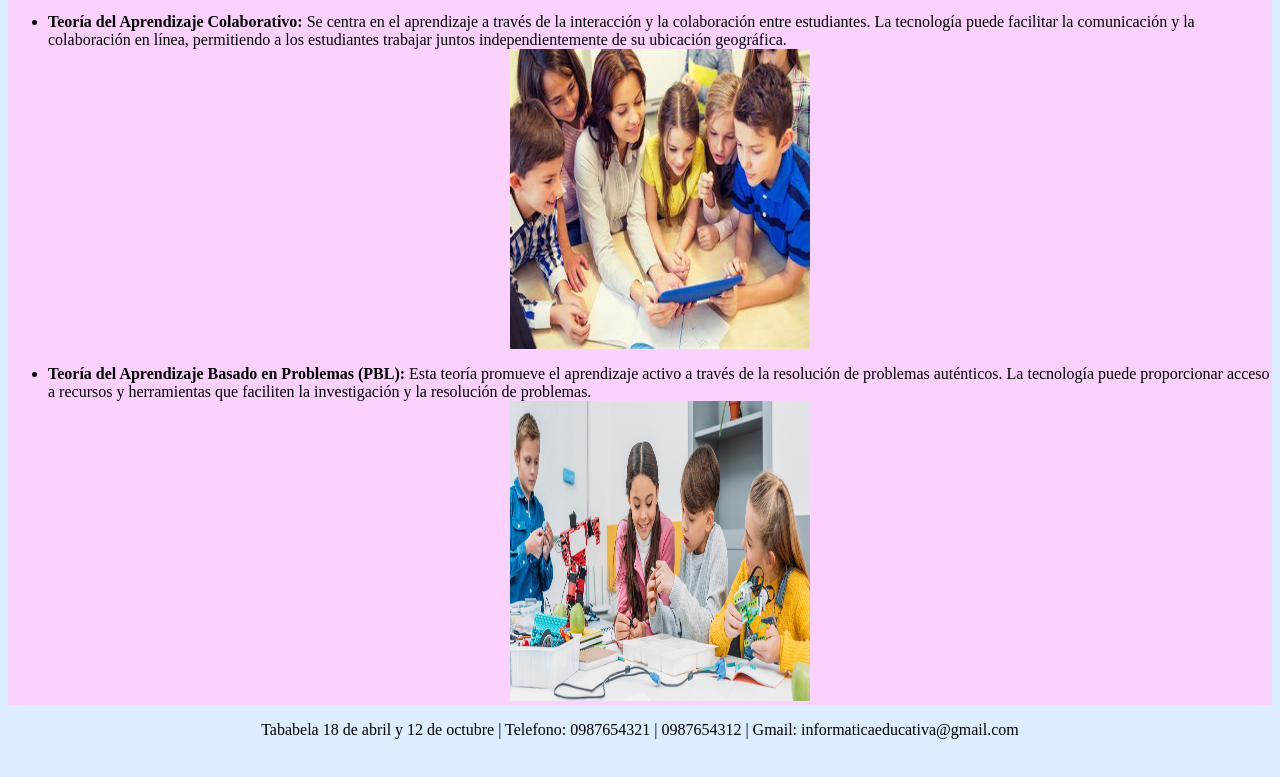
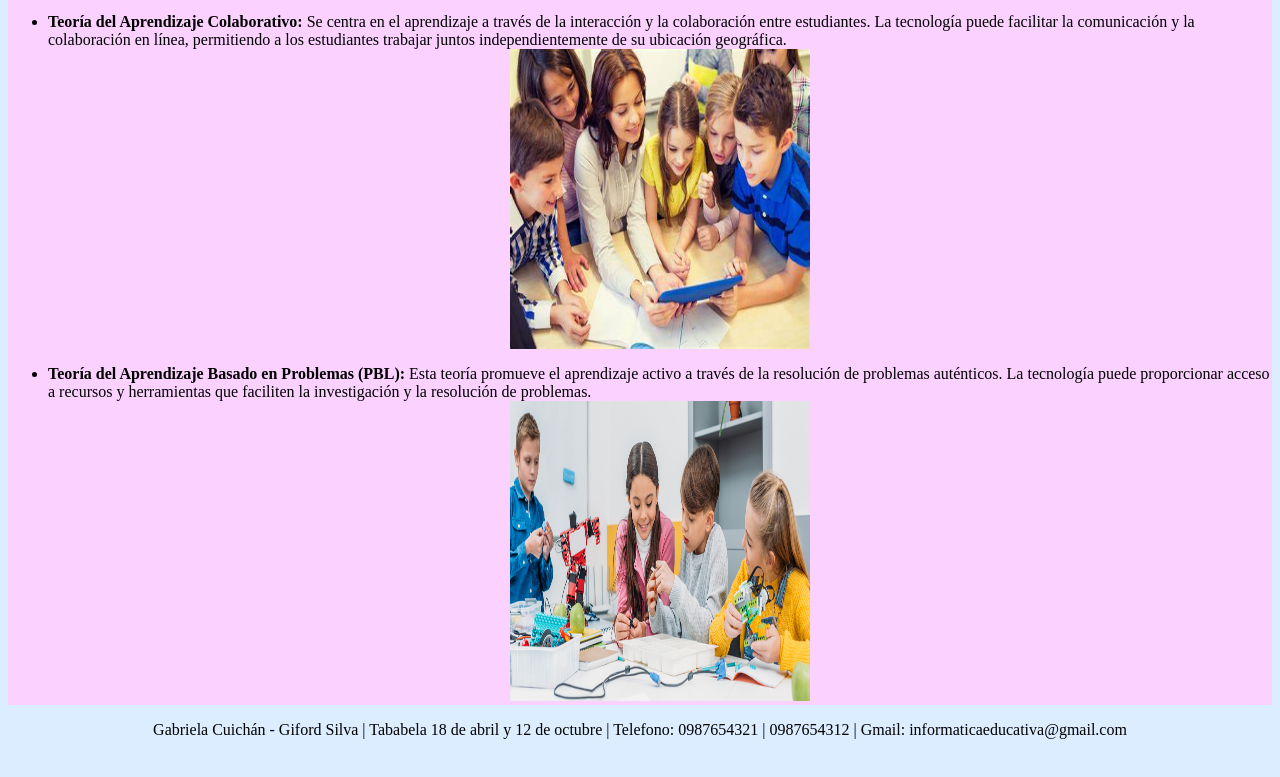
Before and after one commit to Gaby-Cuichan/Tarea1, a plain HTML site: page Teorias.html in a window 1280 px wide. Shown: the part 1757-2534 px from the top of the page. Drawn offline with Linux system fonts and the light colour scheme.

Commit message:
Update Teorias.html

```diff
--- a/Teorias.html
+++ b/Teorias.html
@@ -103,7 +103,7 @@ En resumen, las teorías ofrecen una variedad de perspectivas sobre el papel de
 
 
 <footer>
-<p id="Dirección "> <center> Tababela 18 de abril y 12 de octubre   | Telefono: 0987654321  | 0987654312 | Gmail: informaticaeducativa@gmail.com</p>
+<p id="Dirección "> <center> Gabriela Cuichán - Giford Silva | Tababela 18 de abril y 12 de octubre   | Telefono: 0987654321  | 0987654312 | Gmail: informaticaeducativa@gmail.com</p>
 </center>
 </footer>
 
```
